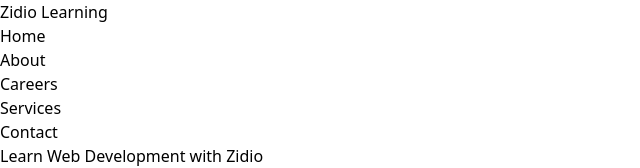
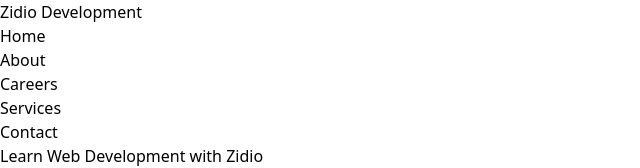
Before and after one commit to Dewa0000/Zidio-Website, a React (Vite) app in the folder zidio-website/: page / in a window 1280 px wide. Shown: the top 168 px of the page, without its empty margins (0-640 px from the left). Built offline with nearby package versions, Linux system fonts and the light colour scheme.

Commit message:
modified nav

```diff
--- a/zidio-website/src/Components/NavBar/Navbar.jsx
+++ b/zidio-website/src/Components/NavBar/Navbar.jsx
@@ -10,7 +10,7 @@
     <nav className="bg-gray-800 text-white py-4">
       <div className="container mx-auto flex justify-between items-center">
         <div className="text-2xl font-bold">
-          <a href="/">Zidio Learning</a>
+          <a href="/">Zidio Development</a>
         </div>
         <ul className="flex space-x-6">
           <li><NavLink to="/" className={linkClass}>Home</NavLink></li>
```
